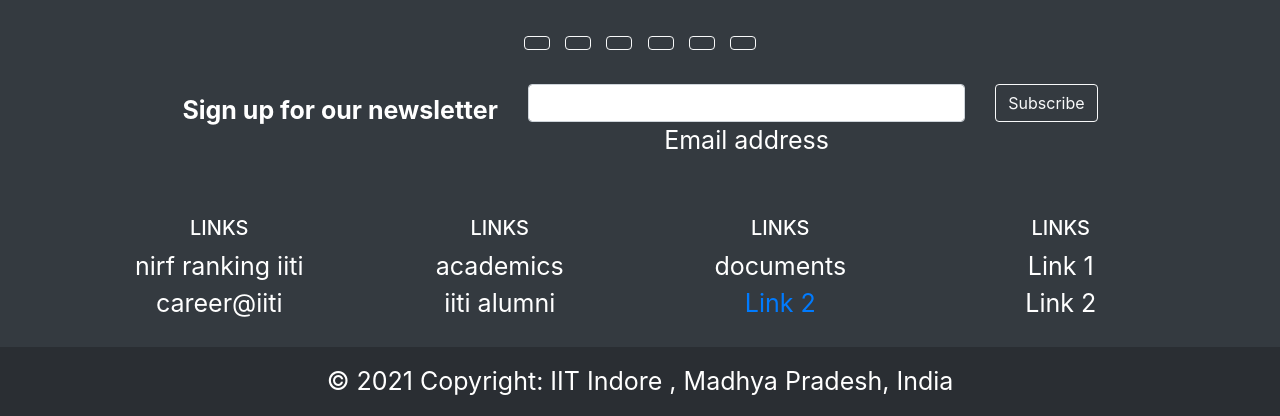
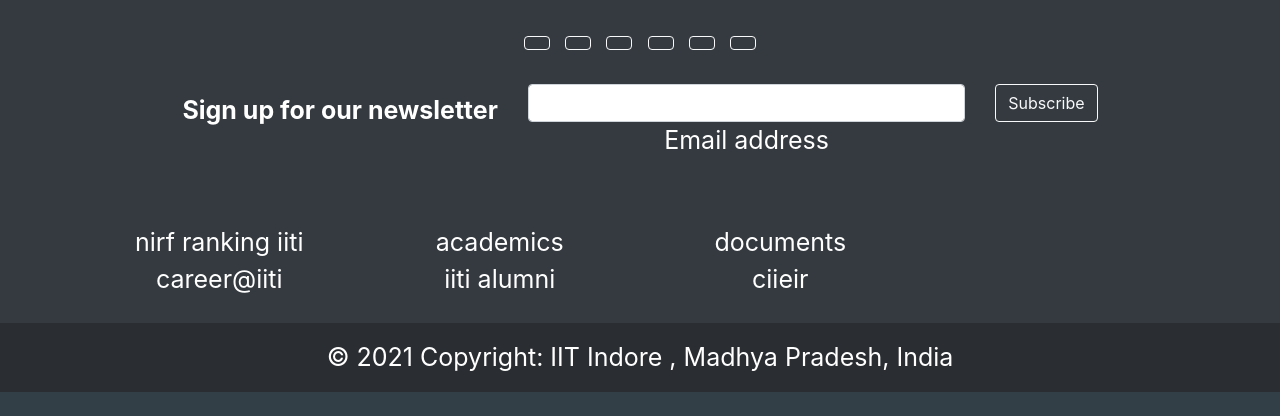
Before and after one commit to nunemunthalashiva/library-management-system, a Flask app: page / in a window 1280 px wide. Shown: the part 583-999 px from the top of the page. After the commit the page ends 975 px from the top, so only its background shows below. Run offline with Flask 2, Linux system fonts and the light colour scheme; some libraries are stand-ins or nearby versions.

Commit message:
corrections

```diff
--- a/app/library_dbms/templates/index.html
+++ b/app/library_dbms/templates/index.html
@@ -240,7 +240,7 @@
       <div class="row">
         <!--Grid column-->
         <div class="col-lg-3 col-md-6 mb-4 mb-md-0">
-          <h5 class="text-uppercase">Links</h5>
+          <h5 class="text-uppercase"></h5>
 
           <ul class="list-unstyled mb-0">
             <li>
@@ -256,7 +256,7 @@
 
         <!--Grid column-->
         <div class="col-lg-3 col-md-6 mb-4 mb-md-0">
-          <h5 class="text-uppercase">Links</h5>
+          <h5 class="text-uppercase"></h5>
 
           <ul class="list-unstyled mb-0">
             <li>
@@ -272,14 +272,14 @@
 
         <!--Grid column-->
         <div class="col-lg-3 col-md-6 mb-4 mb-md-0">
-          <h5 class="text-uppercase">Links</h5>
+          <h5 class="text-uppercase"></h5>
 
           <ul class="list-unstyled mb-0">
             <li>
               <a href="http://iiti.ac.in/page/downloads" class="text-white">documents</a>
             </li>
             <li>
-              <a href="http://ciieir.iiti.ac.in/" class="enterpreneurship">Link 2</a>
+              <a href="http://ciieir.iiti.ac.in/" class="text-white">ciieir</a>
             </li>
 
           </ul>
@@ -287,19 +287,7 @@
         <!--Grid column-->
 
         <!--Grid column-->
-        <div class="col-lg-3 col-md-6 mb-4 mb-md-0">
-          <h5 class="text-uppercase">Links</h5>
 
-          <ul class="list-unstyled mb-0">
-            <li>
-              <a href="#!" class="text-white">Link 1</a>
-            </li>
-            <li>
-              <a href="#!" class="text-white">Link 2</a>
-            </li>
-
-          </ul>
-        </div>
         <!--Grid column-->
       </div>
       <!--Grid row-->
```
